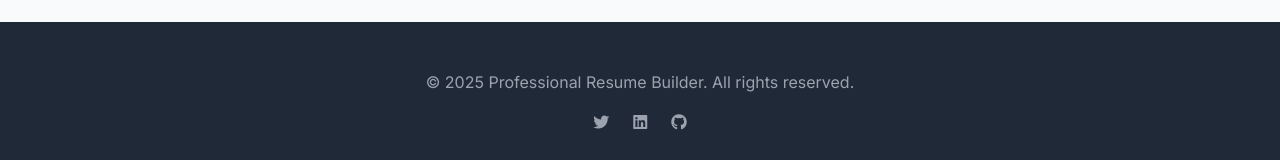
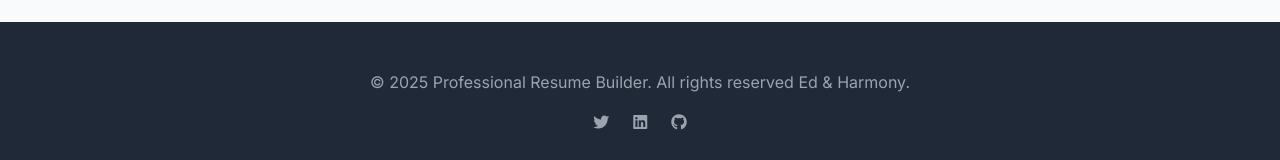
Before and after one commit to edgpac/resume-builder, a website: page index.html in a window 1280 px wide. Shown: the part 2918-3078 px from the top of the page. Drawn offline with nearby package versions, Linux system fonts and the light colour scheme.

```diff
--- a/index.html
+++ b/index.html
@@ -335,7 +335,7 @@
     <!-- Footer -->
     <footer class="bg-gray-800 text-white py-12 mt-20">
         <div class="max-w-7xl mx-auto px-4 text-center">
-            <p class="text-gray-400 mb-4">© 2025 Professional Resume Builder. All rights reserved.</p>
+            <p class="text-gray-400 mb-4">© 2025 Professional Resume Builder. All rights reserved Ed & Harmony.</p>
             <div class="flex justify-center gap-6">
                 <a href="#" class="text-gray-400 hover:text-white transition"><i class="fab fa-twitter"></i></a>
                 <a href="#" class="text-gray-400 hover:text-white transition"><i class="fab fa-linkedin"></i></a>
```
